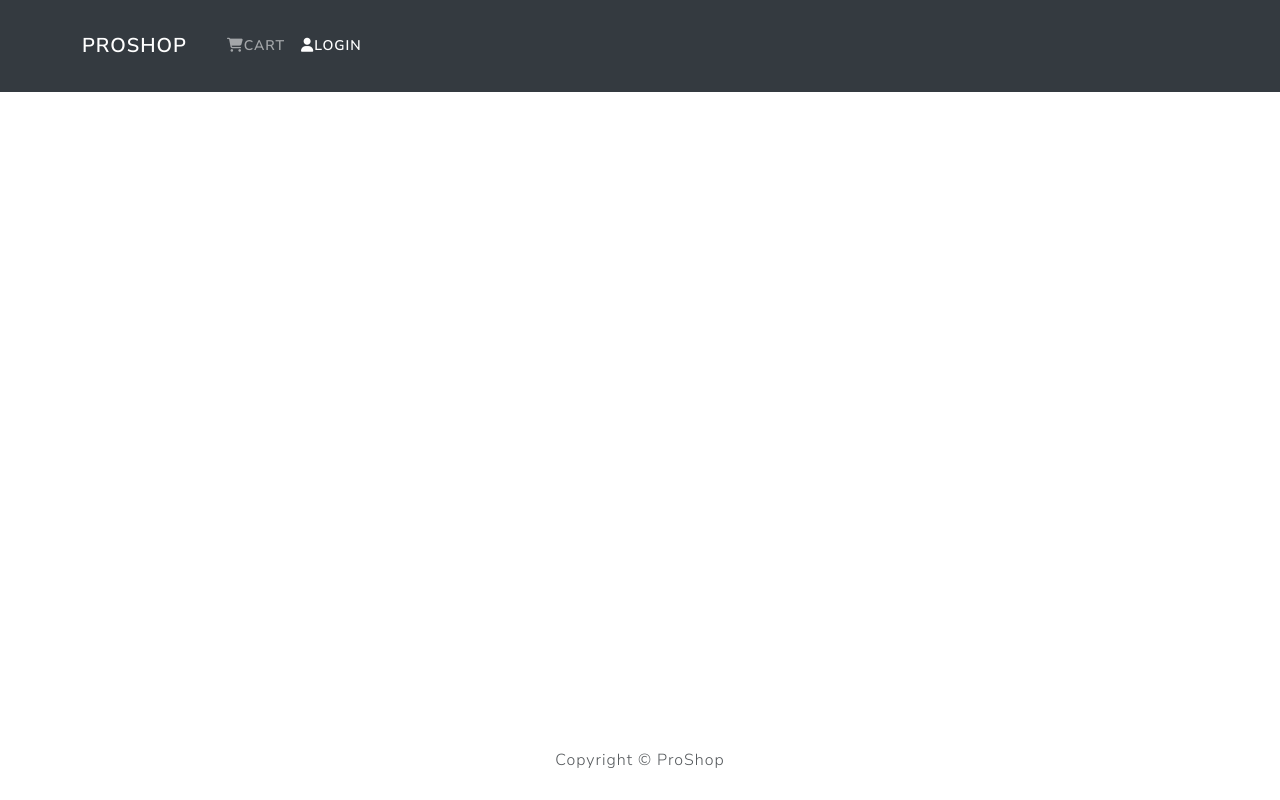
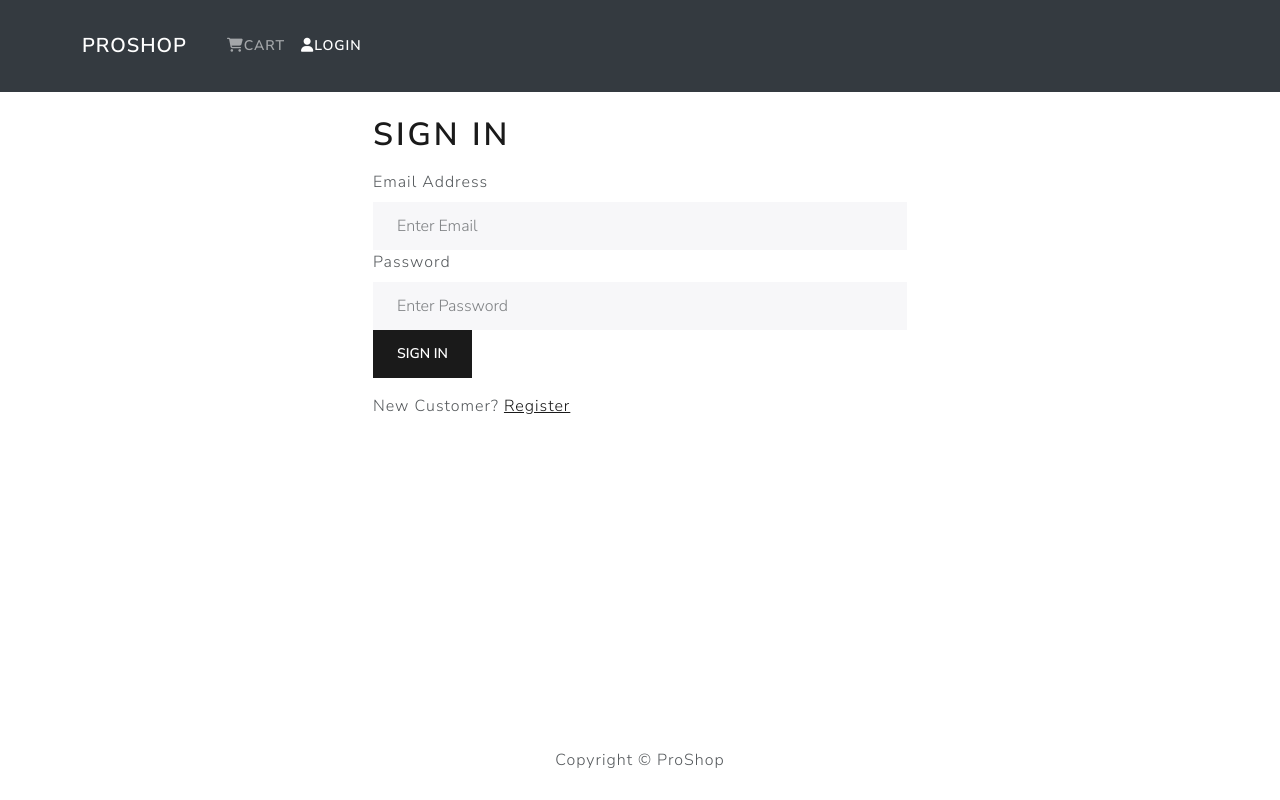
Before and after one commit to hvu24/ProShop, a React (Create React App) app in the folder frontend/: page /login in a window 1280 px wide. Built offline with nearby package versions, Linux system fonts and the light colour scheme.

Commit message:
added user login form and function

```diff
--- a/frontend/src/App.js
+++ b/frontend/src/App.js
@@ -6,6 +6,7 @@
 import HomeScreen from './screens/HomeScreen.js';
 import ProductScreen from './screens/ProductScreen.js';
 import CartScreen from './screens/CartScreen.js';
+import LoginScreen from './screens/LoginScreen.js';
 
 function App() {
   return (
@@ -15,6 +16,7 @@
         <Container>
           <Routes>
             <Route path='/' element={<HomeScreen/>} exact />
+            <Route path='/login' element={<LoginScreen/>} exact />
             <Route path='/product/:id' element={<ProductScreen/>} />
             <Route path='/cart/:id?' element={<CartScreen/>} />
             {/* ? makes the id optional */}
--- /dev/null
+++ b/frontend/src/components/FormContainer.js
@@ -0,0 +1,15 @@
+import React from 'react'
+import { Container, Row, Col } from 'react-bootstrap'
+
+function FormContainer({ children }) {
+    return (
+        <Container><Row className='justify-content-md-center'>
+            <Col xs={12} md={6}>
+                {children}
+            </Col>
+        </Row>
+        </Container>
+    )
+}
+
+export default FormContainer
--- /dev/null
+++ b/frontend/src/screens/LoginScreen.js
@@ -0,0 +1,73 @@
+import React, { useState, useEffect } from 'react'
+import { Link, useLocation, useNavigate } from 'react-router-dom'
+import { Button, Row, Col, Form } from 'react-bootstrap'
+import { useDispatch, useSelector } from 'react-redux'
+import Loader from '../components/Loader'
+import Message from '../components/Message'
+import FormContainer from '../components/FormContainer'
+import { login } from '../actions/userActions'
+
+function LoginScreen({}) {
+  const [email, setEmail] = useState('')
+  const [password, setPassword] = useState('')
+  const location = useLocation()
+  const history = useNavigate();
+
+  const dispatch = useDispatch()
+
+  const redirect = location.search ? location.search.split('=')[1] : '/'
+
+  const userLogin = useSelector(state => state.userLogin)
+  const { error, loading, userInfo } = userLogin
+
+  useEffect(() => {
+    if (userInfo) {
+      history(redirect)
+    }
+  }, [history, userInfo, redirect])
+
+  const submitHandler = (e) => {
+    e.preventDefault()
+    dispatch(login(email, password))
+  }
+
+  return (
+    <FormContainer>
+      <h1>Sign in</h1>
+      {error && <Message variant='danger'>{error}</Message>}
+      {loading && <Loader/>}
+      <form onSubmit={submitHandler}>
+        <Form.Group controlId='email'>
+          <Form.Label>Email Address</Form.Label>
+          <Form.Control
+            type='email'
+            placeholder='Enter Email'
+            value={email}
+            onChange={(e) => setEmail(e.target.value)}
+          ></Form.Control>
+        </Form.Group>
+
+        <Form.Group controlId='password'>
+          <Form.Label>Password</Form.Label>
+          <Form.Control
+            type='password'
+            placeholder='Enter Password'
+            value={password}
+            onChange={(e) => setPassword(e.target.value)}
+          ></Form.Control>
+        </Form.Group>
+
+        <Button type='submit' variant='primary'>Sign In</Button>
+      </form>
+
+      <Row className='py-3'>
+        <Col>
+          New Customer? <Link
+            to={redirect ? `/register?redirect=${redirect}` : '/register'}>
+            Register</Link></Col>
+      </Row>
+    </FormContainer>
+  )
+}
+
+export default LoginScreen
```
Also changed, not shown: 1 other file (tests, documents, lock files or other folders).
